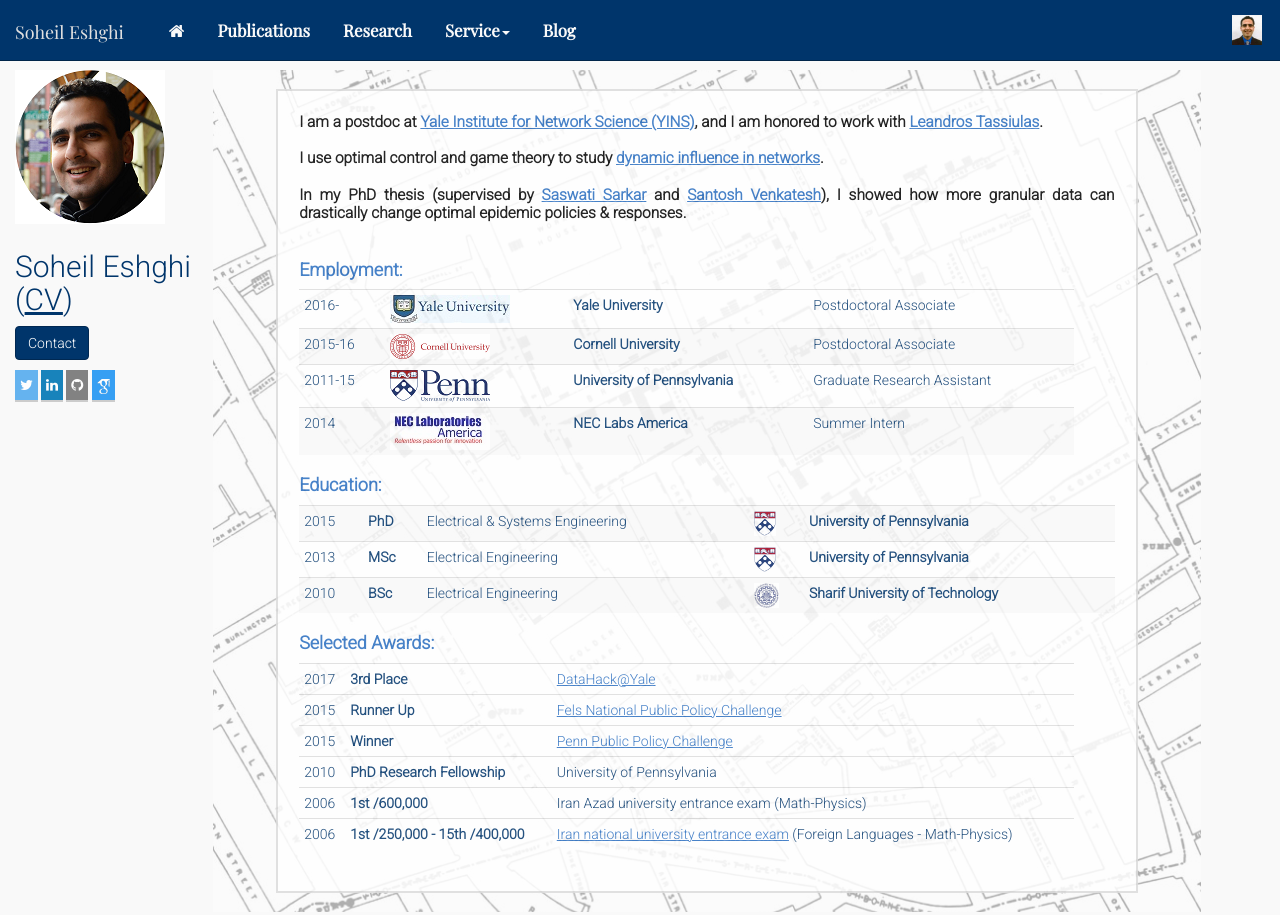
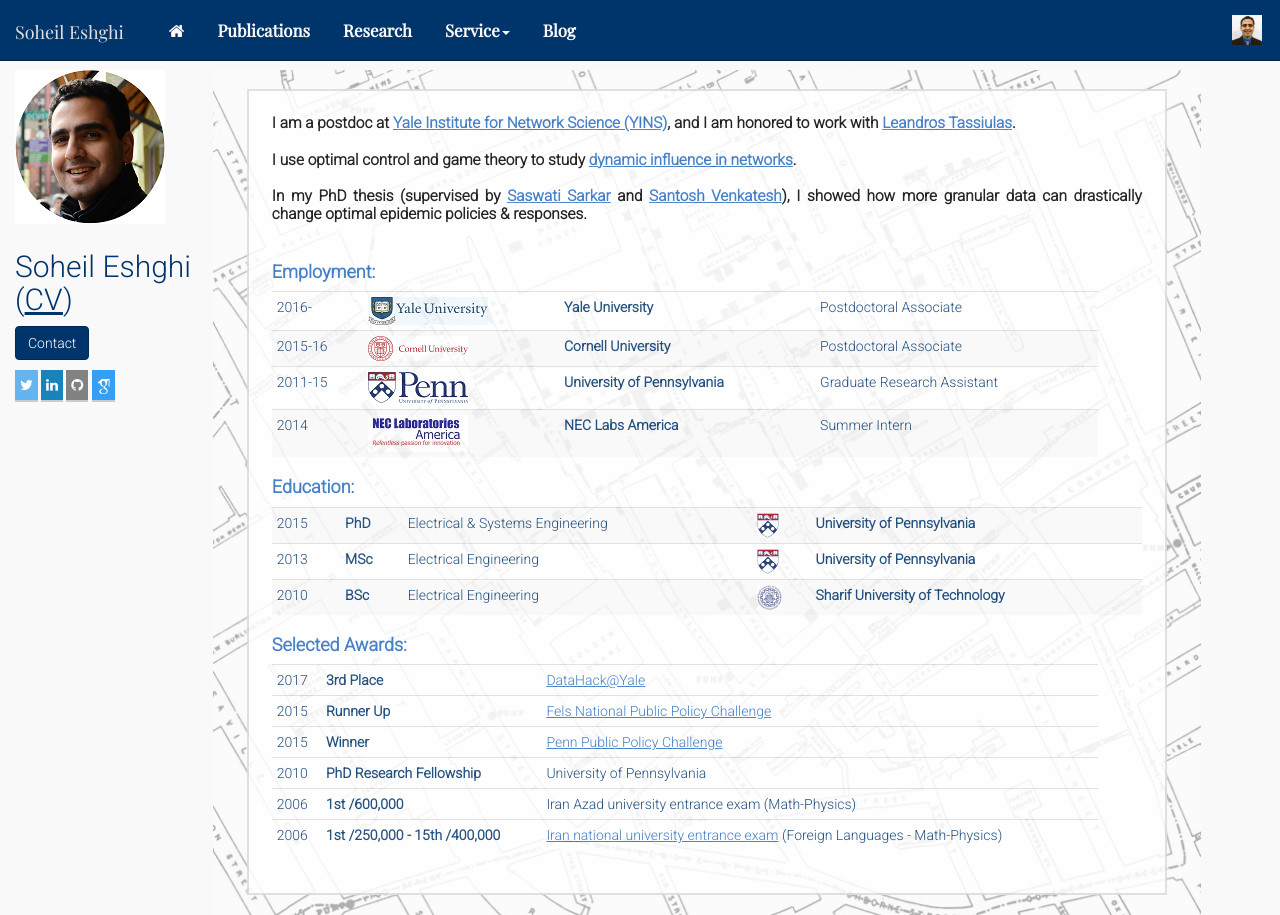
Before and after one commit to SoheilEshghi/SoheilEshghi.github.io, a Jekyll site: the page built from index.html, in a window 1280 px wide. Built offline with Jekyll 4.4.1, drawn with Linux system fonts in a browser that asks for light colours; nearby versions of some CDN libraries; some web fonts are replaced.

Commit message:
Build site at 2017-07-13 23:02:10 UTC

```diff
--- a/index.html
+++ b/index.html
@@ -5,7 +5,7 @@
 <div class="divSection col-sm-12 column">
      <div class="divImage2" style="background-image:url(../images/snow2.jpg);">
        </div>
-     <div class="divText2" style="padding:2% 5% 2% 5%;"">
+     <div class="divText2" style="padding:2% 2% 2% 2%;">
       <div style="background-color: white; opacity: .85; padding: 2.5%; border:2px solid gainsboro;">
         <div class="col-xs-12 hidden-sm hidden-md hidden-lg"> <!--SE nopadding-->
           <!--<div class="row center">-->
```
Also changed, not shown: 1 other file.
